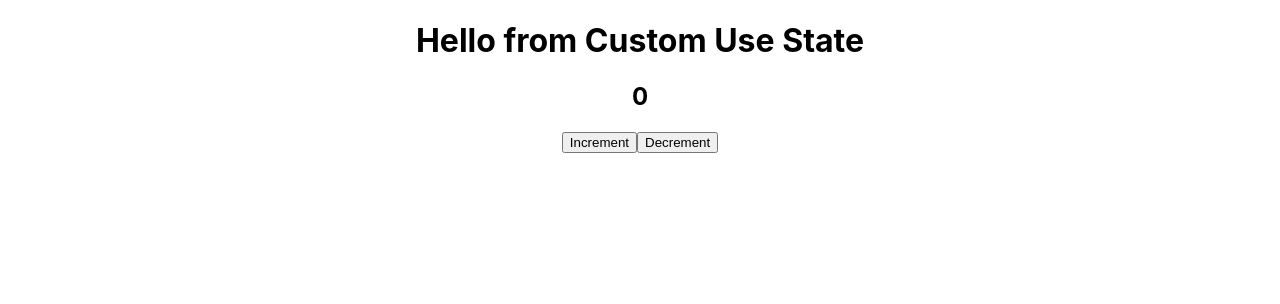
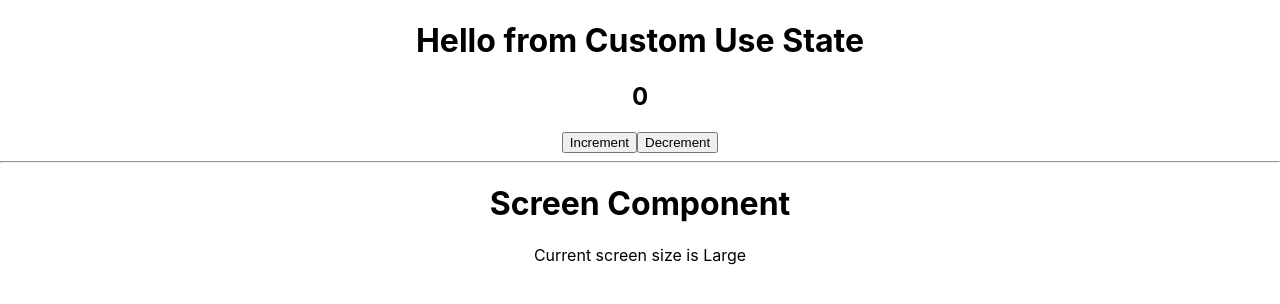
Before and after one commit to anisur2805/learning-react-, a React (Create React App) app: page / in a window 1280 px wide. Shown: the top 304 px of the page. Built offline with nearby package versions, Linux system fonts and the light colour scheme.

Commit message:
add use Custom hook 2

```diff
--- a/public/index.html
+++ b/public/index.html
@@ -24,7 +24,7 @@
       work correctly both with client-side routing and a non-root public URL.
       Learn how to configure a non-root public URL by running `npm run build`.
     -->
-    <title>React App</title>
+    <title>Practice - React App</title>
   </head>
   <body>
     <noscript>You need to enable JavaScript to run this app.</noscript>
--- a/src/App.js
+++ b/src/App.js
@@ -7,7 +7,8 @@ import "./App.css";
 // import ContextComponent from "./components/hooks/useContext";
 // import UseReducerComponent from "./components/hooks/UseReducer";
 // import UseReducerComponent2 from "./components/hooks/UseReducer2";
-import CustomStateHook from "./components/hooks/useCounter";
+// import CustomStateHook from "./components/hooks/useCounter/useHook1";
+import CustomStateHook from "./components/hooks/useCounter/useHook2";
 
 // import ClickCounter from "./components/HOC/1/ClickCounter";
 // import HoverCounter from "./components/HOC/1/HoverCounter";
--- /dev/null
+++ b/src/components/hooks/useCounter/ScreenComponent.js
@@ -0,0 +1,15 @@
+import React from "react";
+import UseScreen from "./useScreen";
+
+const ScreenComponent = () => {
+  // screenSize use here
+  const screenSize = UseScreen();
+  return (
+    <div>
+      <h1>Screen Component</h1>
+      <p>Current screen size is {screenSize}</p>
+    </div>
+  );
+};
+
+export default ScreenComponent;
--- a/src/components/hooks/useCounter/index.js
+++ b/src/components/hooks/useCounter/useHook1.js
@@ -5,7 +5,7 @@ export default function CustomStateHook() {
   const [value, increment, decrement] = useCounter(0);
   return (
     <div>
-		<h1>Hello from Custom Use State</h1>
+      <h1>Hello from Custom Use State</h1>
       <h2>{value}</h2>
       <button onClick={increment}>Increment</button>
       <button onClick={decrement}>Decrement</button>
--- /dev/null
+++ b/src/components/hooks/useCounter/useHook2.js
@@ -0,0 +1,18 @@
+import React from "react";
+import Screen from "./ScreenComponent";
+import useCounter from "./useCounter";
+
+export default function CustomStateHook() {
+  const [value, increment, decrement] = useCounter(0);
+  return (
+    <div>
+      <h1>Hello from Custom Use State</h1>
+      <h2>{value}</h2>
+      <button onClick={increment}>Increment</button>
+      <button onClick={decrement}>Decrement</button>
+
+      <hr />
+      <Screen />
+    </div>
+  );
+}
--- /dev/null
+++ b/src/components/hooks/useCounter/useScreen.js
@@ -0,0 +1,21 @@
+import { useState, useEffect } from "react";
+
+export default function UseScreen() {
+  const [screenSize, setScreenSize] = useState();
+
+  useEffect(() => {
+    checkScreenSize();
+    window.addEventListener("resize", checkScreenSize);
+    return () => {
+      window.removeEventListener("resize", checkScreenSize);
+    };
+  }, []);
+
+  const checkScreenSize = () => {
+    if (window.innerWidth > 992) return setScreenSize("Large");
+    if (window.innerWidth < 992 && window.innerWidth > 600)
+      return setScreenSize("Medium");
+    if (window.innerWidth < 600) return setScreenSize("Small");
+  };
+  return screenSize;
+}
```
